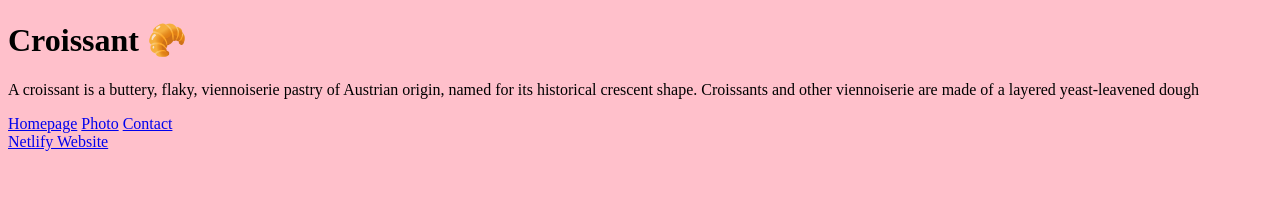
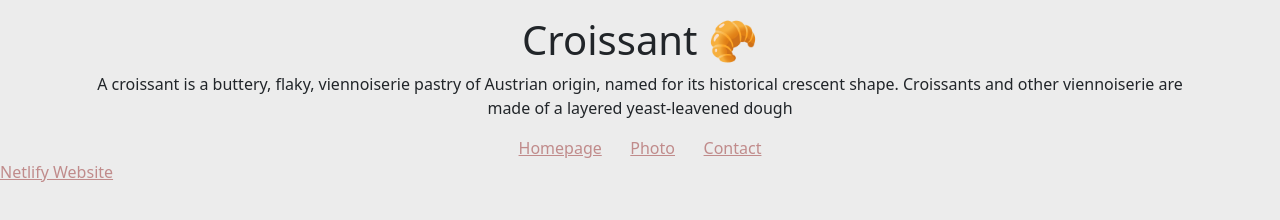
Before and after one commit to kalizink/croissant, a plain HTML site: page index.html in a window 1280 px wide. Drawn offline with nearby package versions, Linux system fonts and the light colour scheme.

Commit message:
Injected CSS for homepage

```diff
--- a/contact.html
+++ b/contact.html
@@ -4,6 +4,10 @@
 		<meta charset="UTF-8" />
 		<meta name="viewport" content="width=device-width, initial-scale=1.0" />
 		<link rel="stylesheet" href="/src/style.css" />
+		<script
+			src="https://cdn.jsdelivr.net/npm/bootstrap@5.3.2/dist/js/bootstrap.bundle.min.js"
+			integrity="sha384-C6RzsynM9kWDrMNeT87bh95OGNyZPhcTNXj1NW7RuBCsyN/o0jlpcV8Qyq46cDfL"
+			crossorigin="anonymous"></script>
 		<title>Contact Page</title>
 	</head>
 	<body>
--- a/index.html
+++ b/index.html
@@ -4,21 +4,31 @@
 		<meta charset="UTF-8" />
 		<meta name="viewport" content="width=device-width, initial-scale=1.0" />
 		<title>Homepage</title>
-
+		<link
+			href="https://cdn.jsdelivr.net/npm/bootstrap@5.3.2/dist/css/bootstrap.min.css"
+			rel="stylesheet"
+			integrity="sha384-T3c6CoIi6uLrA9TneNEoa7RxnatzjcDSCmG1MXxSR1GAsXEV/Dwwykc2MPK8M2HN"
+			crossorigin="anonymous" />
+		<script
+			src="https://cdn.jsdelivr.net/npm/bootstrap@5.3.2/dist/js/bootstrap.bundle.min.js"
+			integrity="sha384-C6RzsynM9kWDrMNeT87bh95OGNyZPhcTNXj1NW7RuBCsyN/o0jlpcV8Qyq46cDfL"
+			crossorigin="anonymous"></script>
 		<link rel="stylesheet" href="/src/style.css" />
 	</head>
 	<body>
-		<h1>Croissant 🥐</h1>
-		<p>
+		<div class="container mt-3 mb3">
+			<h1 class="text-center">Croissant 🥐</h1>
+			<p class="text-center">
 				A croissant is a buttery, flaky, viennoiserie pastry of Austrian origin,
-			named for its historical crescent shape. Croissants and other viennoiserie
-			are made of a layered yeast-leavened dough
+				named for its historical crescent shape. Croissants and other
+				viennoiserie are made of a layered yeast-leavened dough
 			</p>
-		<div>
+			<div class="link-container">
 				<a href="/">Homepage</a>
 				<a href="/photo.html">Photo</a>
 				<a href="/contact.html">Contact</a>
 			</div>
-		<div><a href="https://croissant-kz.netlify.app/">Netlify Website</a></div>
+				</div><div><a href="https://croissant-kz.netlify.app/">Netlify Website</a></div>
+
 	</body>
 </html>
--- a/src/style.css
+++ b/src/style.css
@@ -1,3 +1,16 @@
 body {
-	background: pink;
+	background: #ececec;
 }
+.container {
+	margin: 0 auto;
+}
+.link-container {
+	text-align: center;
+	max-width: 300px;
+	margin: 0 auto;
+	display: flex;
+	justify-content: space-evenly;
+}
+a {
+	color: #c08b8b;
+}
```
Also changed, not shown: photo.html (+4 -0 lines). Lines whose indentation alone changed are shown as unchanged.
